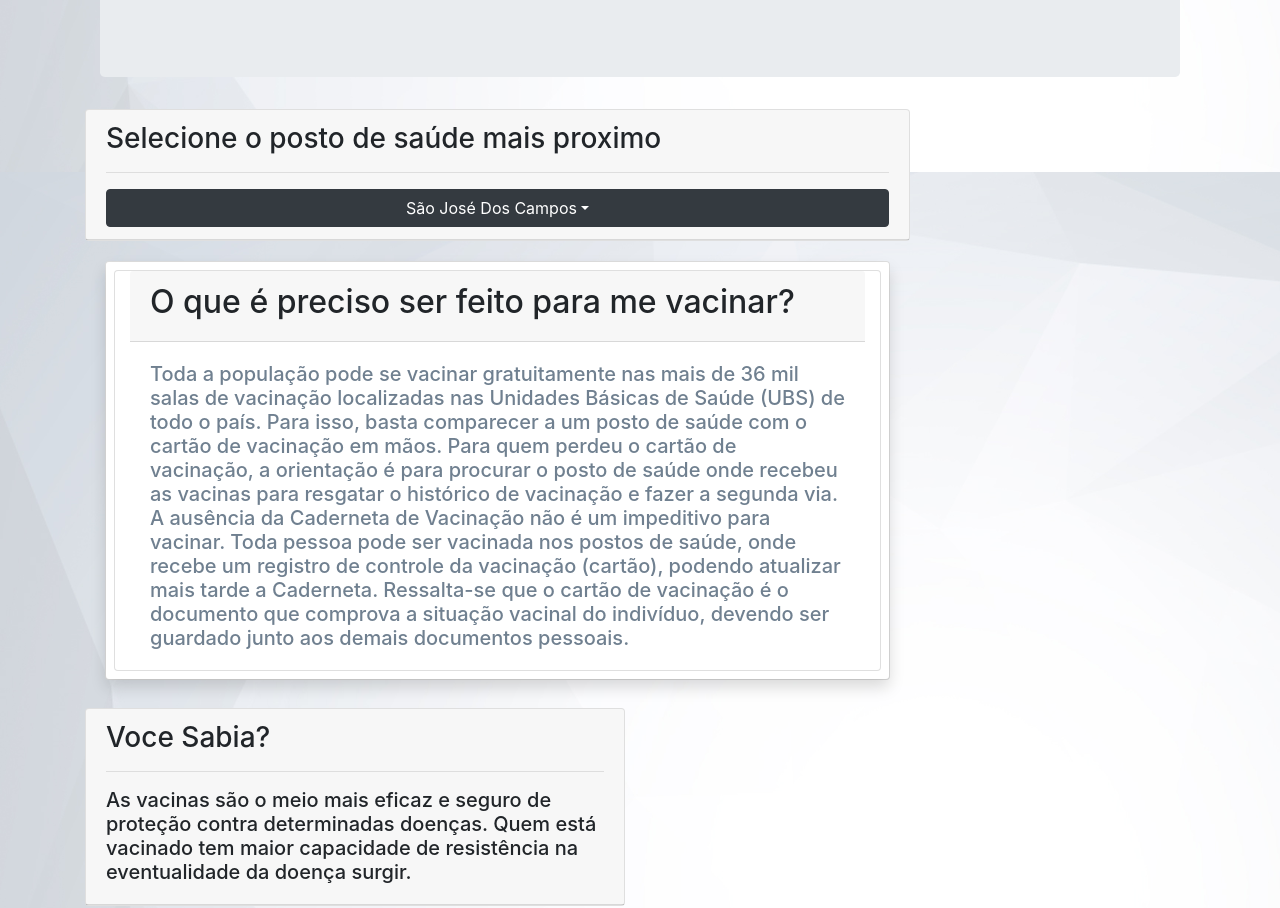
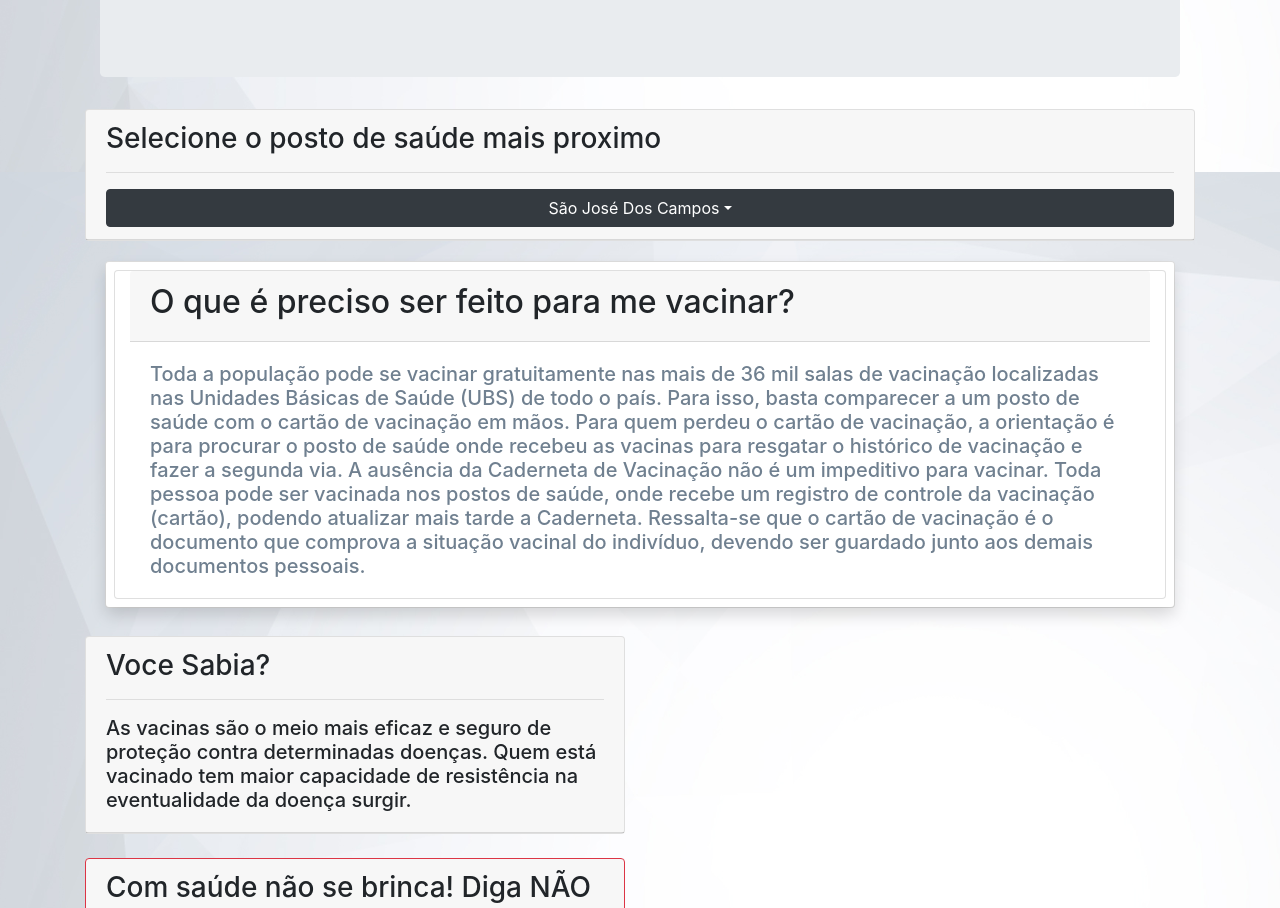
Before and after one commit to luckbys/ImunizaBrv2, a plain HTML site: page index.html in a window 1280 px wide. Shown: the part 628-1536 px from the top of the page. Drawn offline with nearby package versions, Linux system fonts and the light colour scheme; some packages are replaced by stand-ins of ours.

Commit message:
Update index.html

```diff
--- a/index.html
+++ b/index.html
@@ -65,7 +65,7 @@
         </div>
       </div>
       <div class="row">
-        <div class="col-sm-6 col-xl-9">
+        <div class="col-sm-6 col-md-12">
           <div class="card" style="width: 100%;" class="shadow p-3 mb-5 bg-white rounded">
             <div class="card-header">
               <h3>Selecione o posto de saúde mais proximo</h3>
```
